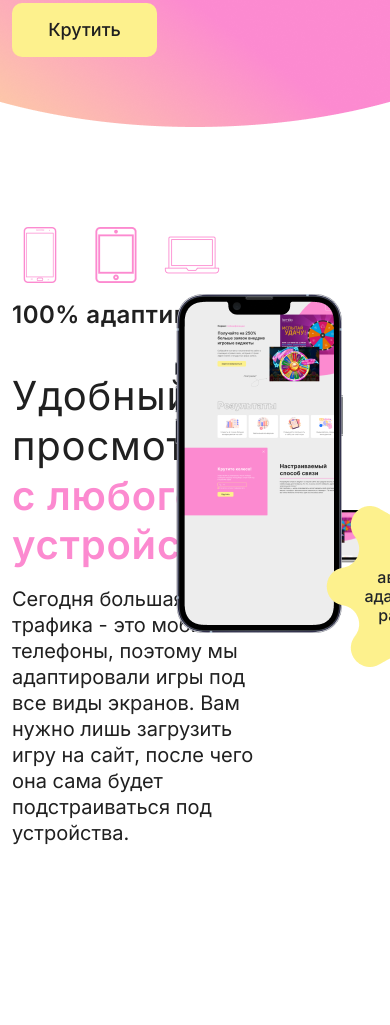
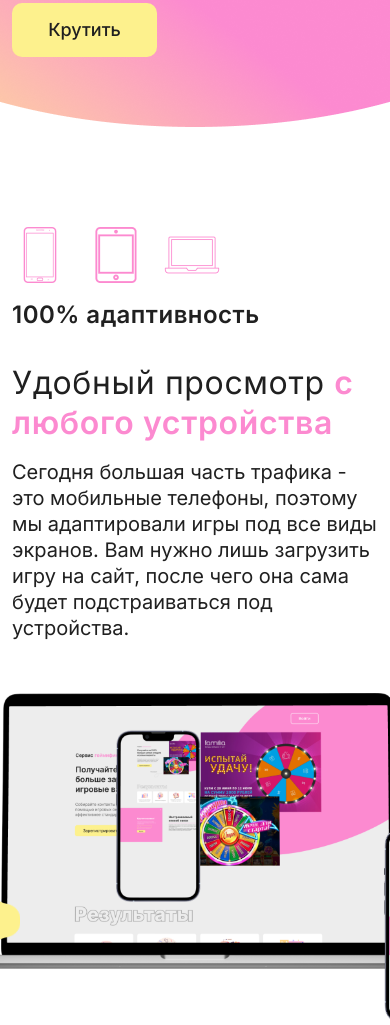
Before and after one commit to Dzidagor/wheel_of_fortune, a plain HTML site: page index.html in a window 390 px wide. Shown: the part 1954-2979 px from the top of the page. Before the commit the page ends 2935 px from the top, so only its background shows below. Drawn offline with nearby package versions, Linux system fonts and the light colour scheme.

Commit message:
adv-2
tablet: done

```diff
--- a/sass/blocks/_adv-2.sass
+++ b/sass/blocks/_adv-2.sass
@@ -12,6 +12,7 @@
   &__content-block
     max-width: 460px
     color: $black
+
   // .adv-2__icons
   &__icons
     display: flex
@@ -49,18 +50,22 @@
     font-size: 20px
     line-height: 130.5%
     margin-bottom: 0
+
   // .adv-2__img-block
   &__img-block
     position: relative
+
   // .adv-2__img-laptop
   &__img-laptop
     width: 100%
     height: 100%
+
   // .adv-2__img-phone
   &__img-phone
     position: absolute
     right: 35px
     bottom: -70px
+
   // .adv-2__star-block
   &__star-block
     display: flex
@@ -72,6 +77,7 @@
     width: 224px
     height: 221px
     background: no-repeat center center url('../img/adv-2/Star.png')
+
   // .adv-2__star-text
   &__star-text
     font-weight: 500
@@ -79,3 +85,99 @@
     line-height: 19px
     text-align: center
     max-width: 190px
+
+
+@media (max-width: 1199.98px)
+  .adv-2
+    // font-family: "Inter", sans-serif
+
+    // .adv-2__block
+    &__block
+      // padding-top: 100px
+      padding-bottom: 135px
+      // display: flex
+      // justify-content: space-between
+      // align-items: center
+      flex-direction: column
+
+    // .adv-2__content-block
+    &__content-block
+      max-width: none
+      margin-bottom: 52px
+      // color: $black
+
+    // .adv-2__icons
+    &__icons
+      // display: flex
+      // justify-content: space-between
+      // max-width: 208px
+      // margin-bottom: 16px
+
+    // .adv-2__icon
+    &__icon
+
+    // .adv-2__subtitle
+    &__subtitle
+      // font-weight: 600
+      // font-size: 24px
+      // line-height: 135.5%
+      // letter-spacing: 0.02em
+      margin-bottom: 32px
+
+    // .adv-2__title
+    &__title
+      // font-weight: 400
+      font-size: 32px
+      // line-height: 124.5%
+      // letter-spacing: 0.02em
+      // margin-bottom: 16px
+      br
+        display: none
+      // .adv-2__title_pink
+      &_pink
+        // font-weight: 600
+        // color: $pink
+
+    // .adv-2__text
+    &__text
+      // font-weight: 400
+      // font-size: 20px
+      // line-height: 130.5%
+      margin-bottom: 0
+
+    // .adv-2__img-block
+    &__img-block
+      // position: relative
+
+    // .adv-2__img-laptop
+    &__img-laptop
+      width: 524px
+      height: 280.4px
+    // .adv-2__img-phone
+    &__img-phone
+      // position: absolute
+      right: -16px
+      bottom: -49px
+      width: 89.46px
+      height: 193.6px
+
+    // .adv-2__star-block
+    &__star-block
+      // display: flex
+      // justify-content: center
+      // align-items: center
+      // position: absolute
+      left: -112px
+      bottom: -47px
+      width: 199px
+      height: 199px
+      // background: no-repeat center center url('../img/adv-2/Star.png')
+      background-size: cover
+
+    // .adv-2__star-text
+    &__star-text
+      font-weight: 400
+      // font-size: 16px
+      // line-height: 19px
+      // text-align: center
+      // max-width: 190px
```
Also changed, not shown: index.html (+1 -1 lines), css/style.css, 1 other file.
